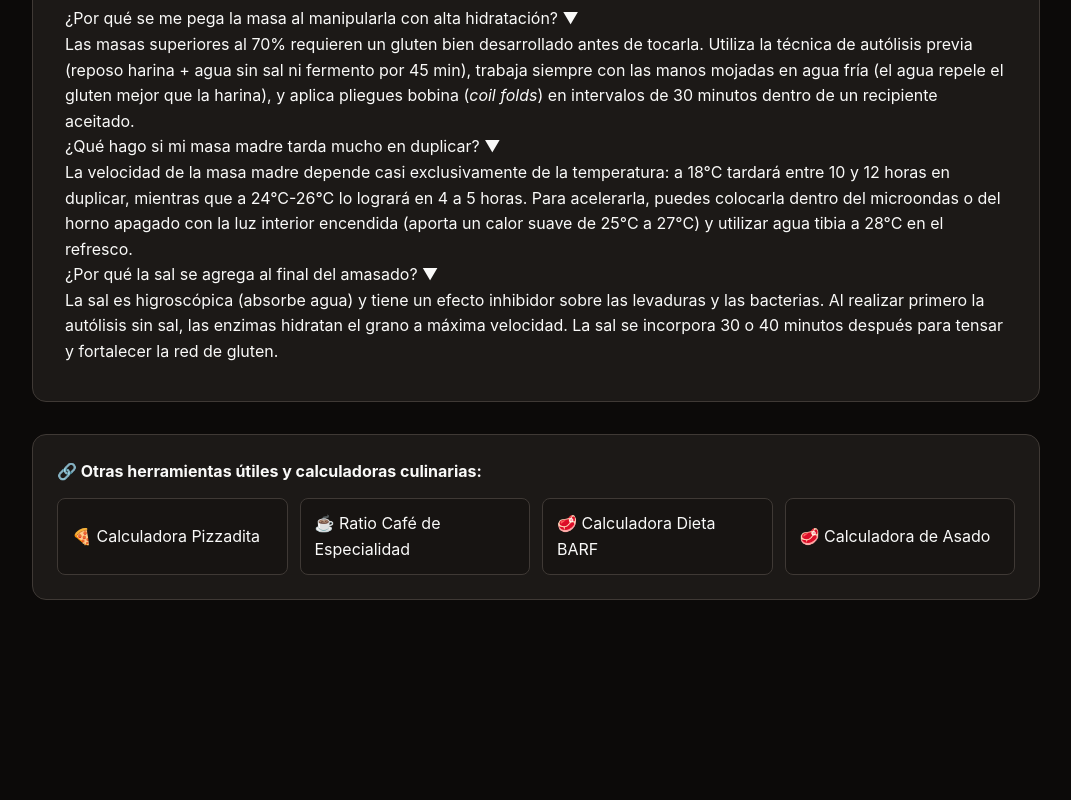
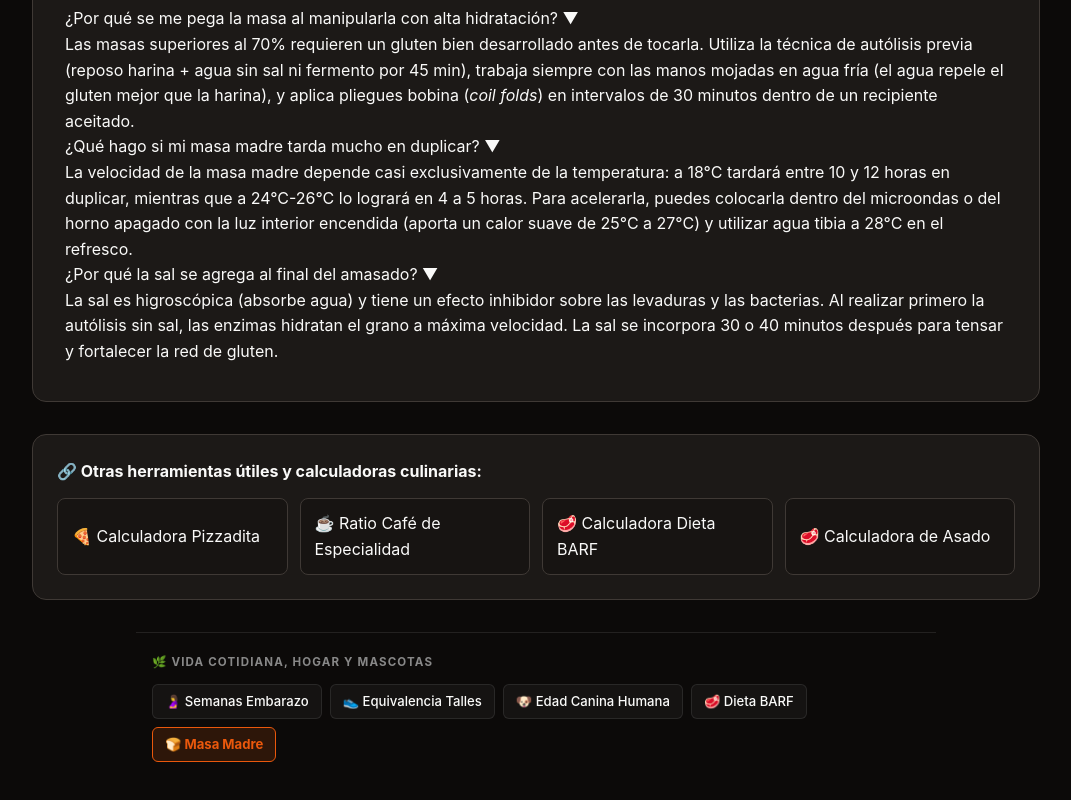
Before and after one commit to sebiglesias/masa-madre, a plain HTML site: page index.html in a window 1280 px wide. Shown: the part 2874-3674 px from the top of the page, without its empty margins (104-1175 px from the left). Before the commit the page ends 3474 px from the top, so only its background shows below. Drawn offline with Linux system fonts and the light colour scheme.

Commit message:
feat(seo): optimize ad slot ID and update family cluster interlinking

```diff
--- a/index.html
+++ b/index.html
@@ -469,5 +469,16 @@
 
   <!-- Script -->
   <script src="app.js"></script>
+<!-- Family Interlinking Nav (SEO Cluster) -->
+    <nav class="family-nav" aria-label="🌿 Vida Cotidiana, Hogar y Mascotas" style="margin: 32px auto 20px; padding: 20px 16px; max-width: 800px; border-top: 1px solid rgba(125,125,125,0.2); text-align: left;">
+      <span style="display: block; font-size: 0.72rem; text-transform: uppercase; letter-spacing: 0.1em; color: #888; font-weight: 700; margin-bottom: 12px;">🌿 Vida Cotidiana, Hogar y Mascotas</span>
+      <div style="display: flex; flex-wrap: wrap; gap: 8px;">
+        <a href="https://sebiglesias.com.ar/embarazo/" style="padding: 6px 12px; border-radius: 6px; font-size: 0.82rem; font-weight: 500; text-decoration: none; color: inherit; background: rgba(125,125,125,0.08); border: 1px solid rgba(125,125,125,0.2); transition: all 0.2s;">🤰 Semanas Embarazo</a>
+      <a href="https://sebiglesias.com.ar/talles/" style="padding: 6px 12px; border-radius: 6px; font-size: 0.82rem; font-weight: 500; text-decoration: none; color: inherit; background: rgba(125,125,125,0.08); border: 1px solid rgba(125,125,125,0.2); transition: all 0.2s;">👟 Equivalencia Talles</a>
+      <a href="https://sebiglesias.com.ar/edad-perro/" style="padding: 6px 12px; border-radius: 6px; font-size: 0.82rem; font-weight: 500; text-decoration: none; color: inherit; background: rgba(125,125,125,0.08); border: 1px solid rgba(125,125,125,0.2); transition: all 0.2s;">🐶 Edad Canina Humana</a>
+      <a href="https://sebiglesias.com.ar/dieta-barf/" style="padding: 6px 12px; border-radius: 6px; font-size: 0.82rem; font-weight: 500; text-decoration: none; color: inherit; background: rgba(125,125,125,0.08); border: 1px solid rgba(125,125,125,0.2); transition: all 0.2s;">🥩 Dieta BARF</a>
+      <span style="padding: 6px 12px; border-radius: 6px; font-size: 0.82rem; font-weight: 700; background: rgba(234, 88, 12, 0.15); border: 1px solid #ea580c; color: #ea580c;">🍞 Masa Madre</span>
+      </div>
+    </nav>
 </body>
 </html>
```
